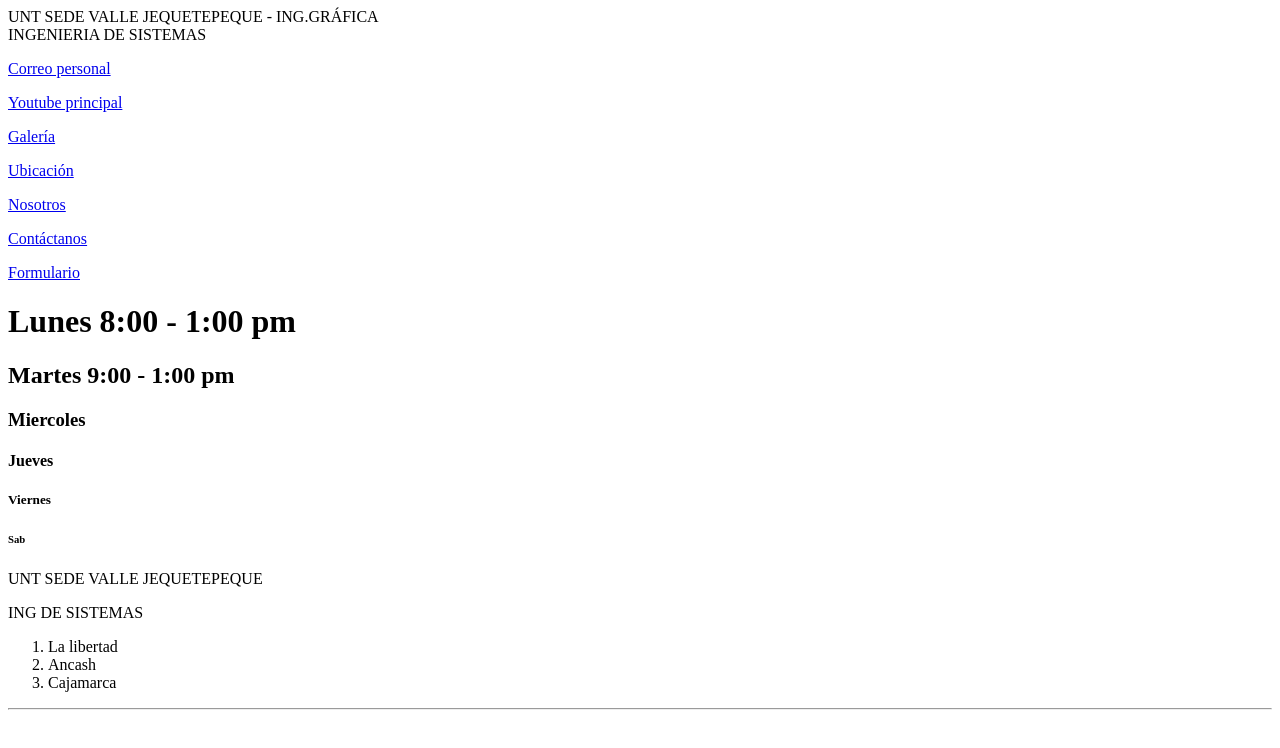
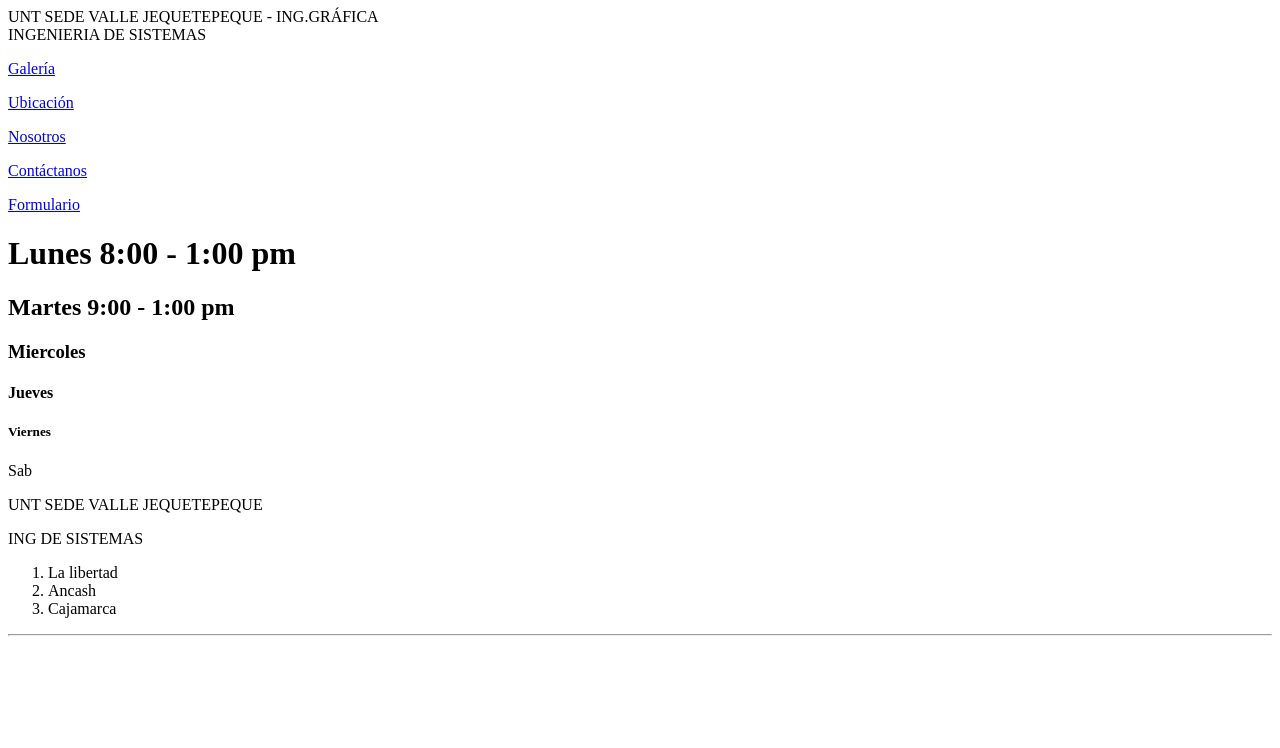
Before and after one commit to NoeliaCQ28/testUNT, a plain HTML site: page index.html in a window 1280 px wide. Drawn offline with Linux system fonts and the light colour scheme.

Commit message:
cambios en index

```diff
--- a/index.html
+++ b/index.html
@@ -10,8 +10,6 @@
   UNT SEDE VALLE JEQUETEPEQUE - ING.GRÁFICA  <br>
   INGENIERIA DE SISTEMAS
 
-<p><a href="https://mail.google.com/" target="_blank">Correo personal</a></p>
-<p><a href="https://www.youtube.com" target="_blank">Youtube principal</a></p>
 <p> <a href="galeria.html">Galería</a></p>
 <p><a href="ubicación/ubicanos.html">Ubicación</a></p>
 <p><a href="nosotros.html">Nosotros</a></p>
@@ -24,7 +22,7 @@
   <h3> Miercoles</h3>
   <h4> Jueves</h4>
   <h5> Viernes</h5>
-  <h6>Sab</h6>
+  <h7>Sab</h7>
   <p> UNT SEDE VALLE JEQUETEPEQUE</p>
   <P> ING DE SISTEMAS</P>
 
```
Also changed, not shown: formulario.html (+1 -0 lines).
